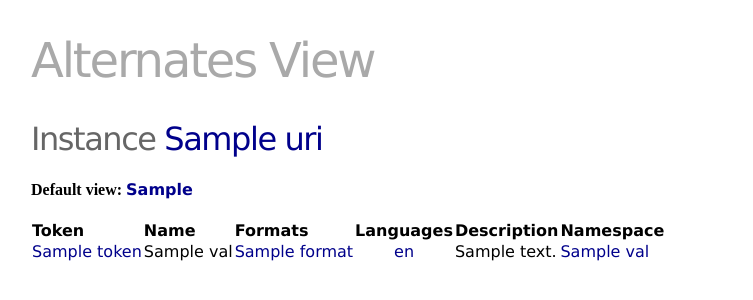
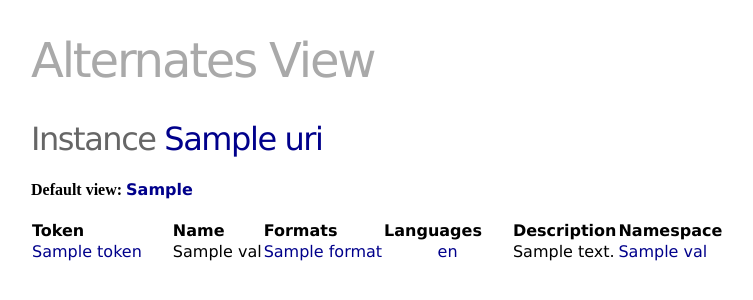
Before and after one commit to RDFLib/VocPrez, a Python web app: template view/templates/alternates.html in a window 1280 px wide. Shown: the part 57-357 px from the top of the page, without its empty margins (109-862 px from the left). Run offline with Jinja, Linux system fonts and the light colour scheme; the template is opened without the code that fills it: most values are stand-ins (such as "Sample title", 1, 10 or a date in 2020); some libraries are stand-ins or nearby versions.

Commit message:
Fixed padding issues in alternates.html

```diff
--- a/view/templates/alternates.html
+++ b/view/templates/alternates.html
@@ -9,13 +9,13 @@
                 <th>Token</th>
                 <th>Name</th>
                 <th>Formats</th>
-                <th>Languages</th>
+                <th style="padding-right: 30px;">Languages</th>
                 <th>Description</th>
                 <th>Namespace</th>
             </tr>
         {% for token, vals in views.items() %}
             <tr>
-                <td><a href="{{ url_for('routes.object') }}?vocab_id={{ vocab_id }}&url={{ uri }}&_view={{ token }}&_format={{ vals['default_format'] }}">{{ token }}</a></td>
+                <td style="padding-right: 30px;"><a href="{{ url_for('routes.object') }}?vocab_id={{ vocab_id }}&url={{ uri }}&_view={{ token }}&_format={{ vals['default_format'] }}">{{ token }}</a></td>
                 <td>{{ vals['label'] }}</td>
                 <td>
                 {% for f in vals['formats'] %}
```
